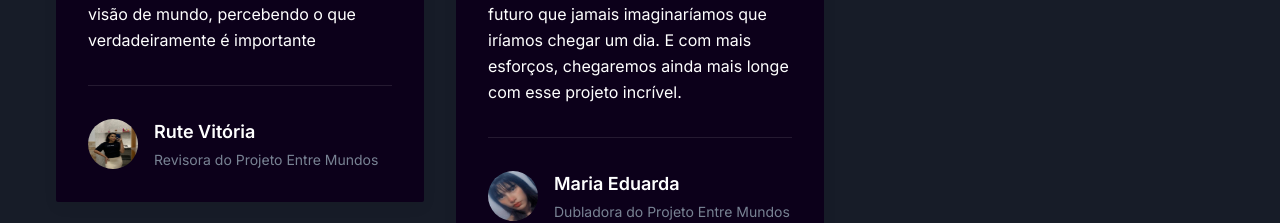
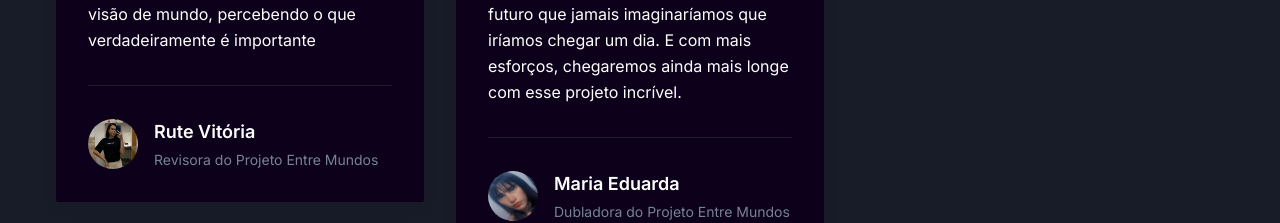
Before and after one commit to kayqueprogram/Entre-Mundos-Project---Site, a Next.js app: page / in a window 1280 px wide. Shown: the part 3807-4030 px from the top of the page. Built offline with nearby package versions, Linux system fonts and the light colour scheme.

Commit message:
testimonials

```diff
--- a/components/Testimonials/index.tsx
+++ b/components/Testimonials/index.tsx
@@ -36,7 +36,7 @@ const testimonialData: Testimonial[] = [
     designation: "Revisora do Projeto Entre Mundos",
     content:
       "Que pessoas possam ser alcançadas através desse projeto, mudando sua visão de mundo, percebendo o que verdadeiramente é importante",
-    image: "/images/testimonials/Rute.jpg",
+    image: "/images/testimonials/Rute.png",
     star: 5,
   },
   {
```
Also changed, not shown: public/images/testimonials/Rute.png (added).
